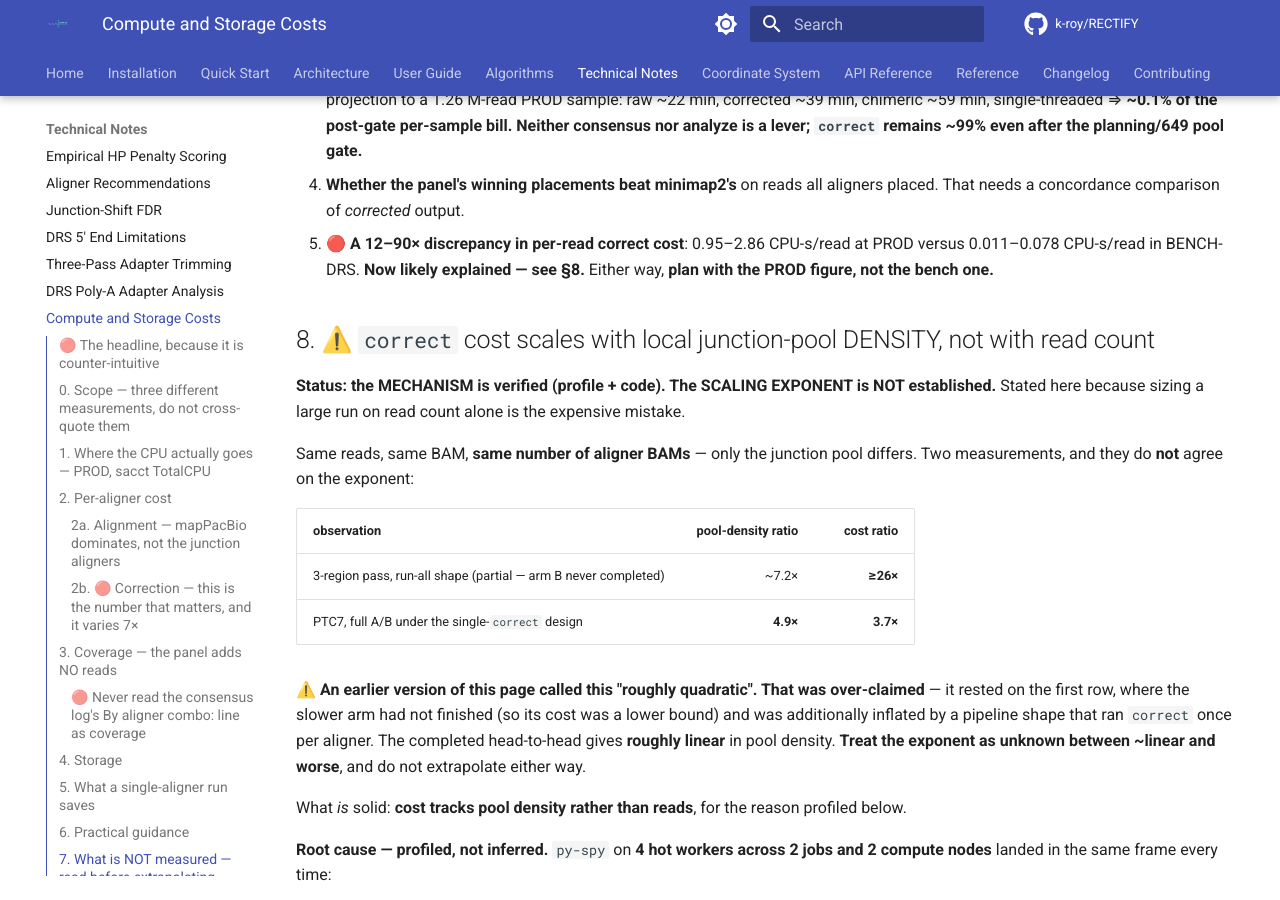
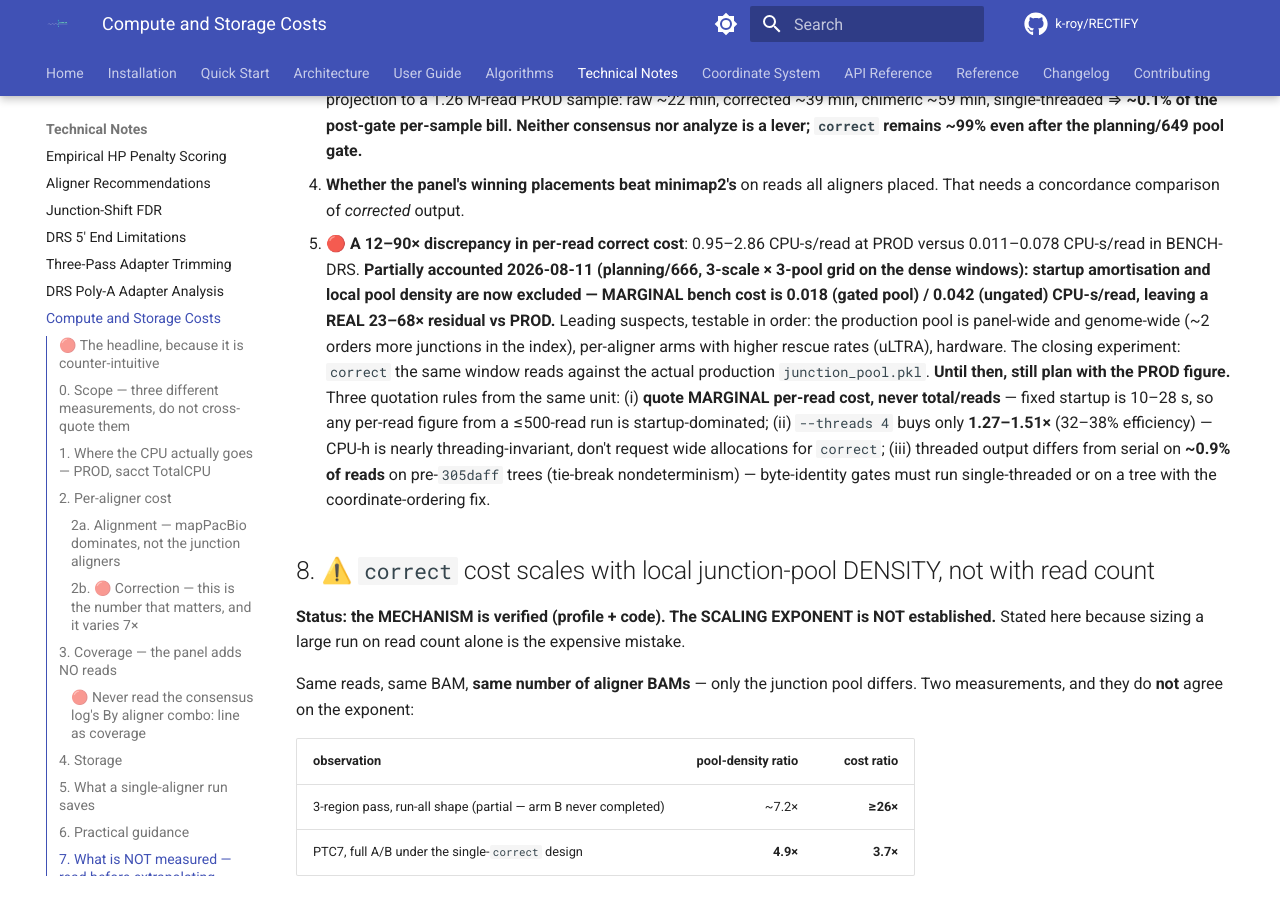
Before and after one commit to k-roy/RECTIFY, an MkDocs documentation site: the page built from docs/COMPUTE_AND_STORAGE_COSTS.md, in a window 1280 px wide and 900 px high, scrolled down 5963 px. Built offline with MkDocs 1.6.1 and Material for MkDocs 9.7.7, drawn with Linux system fonts in a browser that asks for light colours; comment, search, counter and statistics services are not loaded; the version menu is left out.

Commit message:
docs(costs): correct cost surface measured — marginal costs, threading, PROD-gap residual (planning/666)
3-scale x 3-pool grid: marginal per-read cost 1.3 ms (annotated-only) /
18.2 ms (gated pool) / 42.1 ms (ungated); fixed startup 10-28 s, so quote
marginals only. --threads 4 buys 1.27-1.51x; threaded output differs on
~0.9% of reads pre-305daff. PROD gap keeps a real 23-68x residual after
excluding amortisation and local density; closing experiment named.

Co-Authored-By: Claude Fable 5 <noreply@anthropic.com>
Claude-Session: https://claude.ai/code/session_01WkUi9raEQJaP8phN3TN5Ye

```diff
--- a/docs/COMPUTE_AND_STORAGE_COSTS.md
+++ b/docs/COMPUTE_AND_STORAGE_COSTS.md
@@ -237,8 +237,21 @@ this ledger does not credit.
 4. **Whether the panel's winning placements beat minimap2's** on reads all aligners placed. That
    needs a concordance comparison of *corrected* output.
 5. 🔴 **A 12–90× discrepancy in per-read correct cost**: 0.95–2.86 CPU-s/read at PROD versus
-   0.011–0.078 CPU-s/read in BENCH-DRS. **Now likely explained — see §8.** Either way,
-   **plan with the PROD figure, not the bench one.**
+   0.011–0.078 CPU-s/read in BENCH-DRS. **Partially accounted 2026-08-11 (planning/666,
+   3-scale × 3-pool grid on the dense windows): startup amortisation and local pool density
+   are now excluded — MARGINAL bench cost is 0.018 (gated pool) / 0.042 (ungated) CPU-s/read,
+   leaving a REAL 23–68× residual vs PROD.** Leading suspects, testable in order: the
+   production pool is panel-wide and genome-wide (~2 orders more junctions in the index),
+   per-aligner arms with higher rescue rates (uLTRA), hardware. The closing experiment:
+   `correct` the same window reads against the actual production `junction_pool.pkl`.
+   **Until then, still plan with the PROD figure.**
+   Three quotation rules from the same unit: (i) **quote MARGINAL per-read cost, never
+   total/reads** — fixed startup is 10–28 s, so any per-read figure from a ≤500-read run is
+   startup-dominated; (ii) `--threads 4` buys only **1.27–1.51×** (32–38% efficiency) —
+   CPU-h is nearly threading-invariant, don't request wide allocations for `correct`;
+   (iii) threaded output differs from serial on **~0.9% of reads** on pre-`305daff` trees
+   (tie-break nondeterminism) — byte-identity gates must run single-threaded or on a tree
+   with the coordinate-ordering fix.
 
 ## 8. ⚠️ `correct` cost scales with local junction-pool DENSITY, not with read count
 
```
